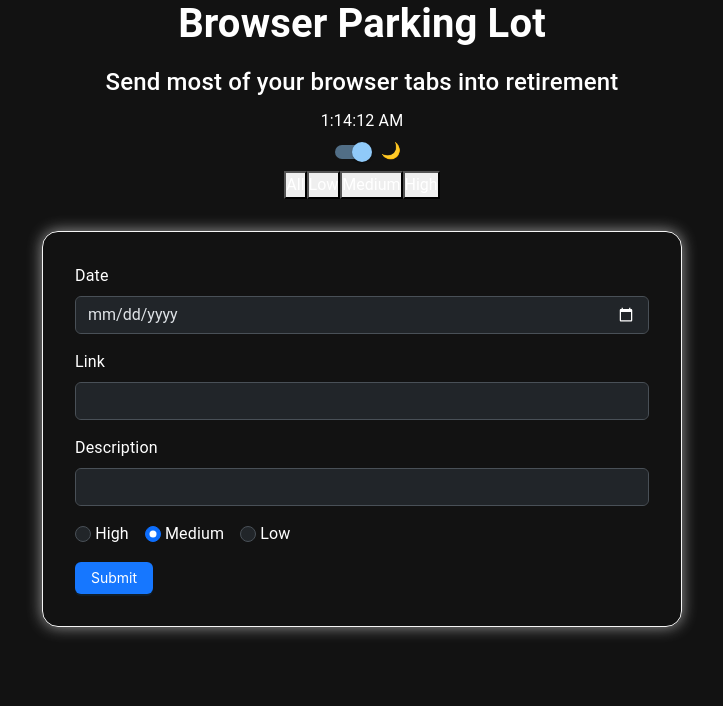
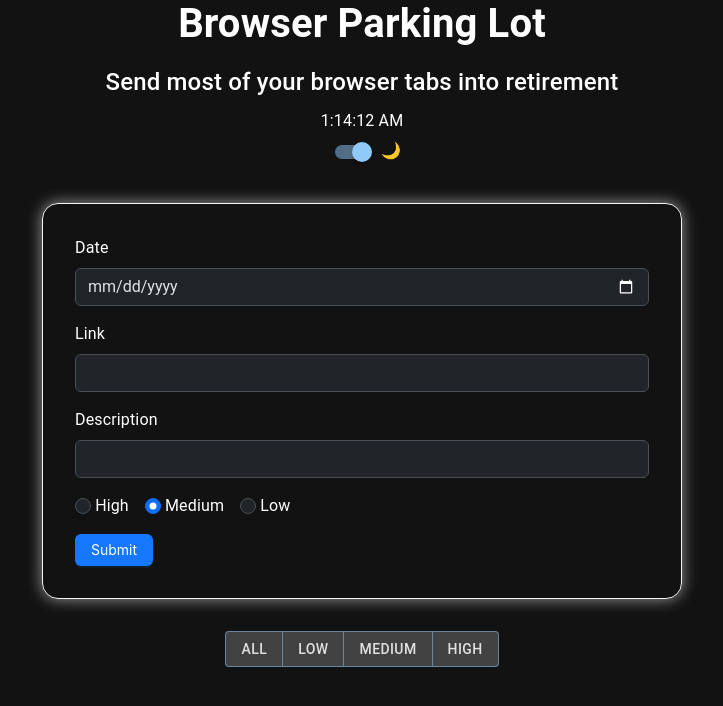
Before and after one commit to jonathanPhan17/bookmark-browser-link, a React (Create React App) app: page / in a window 1280 px wide. Shown: the top 706 px of the page, without its empty margins (278-1001 px from the left). Built offline with nearby package versions, Linux system fonts and the light colour scheme.

Commit message:
added styles to filter component

```diff
--- a/package.json
+++ b/package.json
@@ -6,7 +6,8 @@
   "dependencies": {
     "@emotion/react": "^11.11.4",
     "@emotion/styled": "^11.11.5",
-    "@mui/material": "^5.15.20",
+    "@mui/joy": "^5.0.0-beta.36",
+    "@mui/material": "^5.15.21",
     "@testing-library/jest-dom": "^5.17.0",
     "@testing-library/react": "^13.4.0",
     "@testing-library/user-event": "^13.5.0",
--- a/src/App.js
+++ b/src/App.js
@@ -3,22 +3,20 @@ import { nanoid } from 'nanoid';
 
 import './index.css';
 import './App.css';
+import { ThemeProvider, createTheme } from "@mui/material/styles";
+import CssBaseline from "@mui/material/CssBaseline";
+import { Switch } from "@mui/material";
 
 import ParkingLotForm from './Components/ParkingLotForm/ParkingLotForm';
 import ParkingLotList from './Components/ParkingLotList/ParkingLotList';
 import Timer from './Components/Timer/Timer';
-import { ThemeProvider, createTheme } from '@mui/material/styles';
-import CssBaseline from '@mui/material/CssBaseline';
-import { Switch } from '@mui/material';
 import PriorityFilter from './Components/PriorityFilter/PriorityFilter';
-
 
 function App() {
   const [parkingLotItems, setParkingLotItems] = useState(getInitialState());
   const [formTheme, setFormTheme] = useState("dark");
   const [toggleDarkMode, setToggleDarkMode] = useState(true);
   const [filteredParkingLotItems, setFilteredParkingLotItems] = useState([]);
-
 
   const toggleDarkTheme = () => {
     setToggleDarkMode(!toggleDarkMode);
@@ -94,16 +92,15 @@ function App() {
           <Timer />
           <Switch checked={toggleDarkMode} onChange={toggleDarkTheme} />
           <label>{toggleDarkMode ? "🌙" : "🔆"}</label>
-          <PriorityFilter onFilterChange={filterItemsByPriority} />
         </header>
         <main>
           <ParkingLotForm addItem={addItem} theme={formTheme} />
-          {filteredParkingLotItems.length > 0 ? (
-            <ParkingLotList
-              parkingLotItems={filteredParkingLotItems}
-              deleteItem={deleteItem}
-            />
-          ) : null}
+          <PriorityFilter onFilterChange={filterItemsByPriority} />
+          <ParkingLotList
+            parkingLotItems={filteredParkingLotItems}
+            deleteItem={deleteItem}
+            isEmpty={filteredParkingLotItems.length === 0}
+          />
         </main>
       </div>
     </ThemeProvider>
--- a/src/Components/ParkingLotList/ParkingLotList.jsx
+++ b/src/Components/ParkingLotList/ParkingLotList.jsx
@@ -4,10 +4,14 @@ import ParkingLotItem from './ParkingLotItem';
 
 import './ParkingLot.css';
 
-export default function ParkingLotList( {parkingLotItems, deleteItem }) {
+export default function ParkingLotList( {parkingLotItems, deleteItem, isEmpty }) {
 
   const ParkingLotItemJsx = parkingLotItems.map(item =>
      <ParkingLotItem key={item.id} {...item} deleteItem={deleteItem}/>)
+
+  if (isEmpty) {
+    return null;
+  }
 
   return (
     <section className='parking-lot-list-container'>
--- /dev/null
+++ b/src/Components/PriorityFilter/PriorityFilter.css
@@ -0,0 +1,3 @@
+.filter-btn-container {
+  margin-bottom: 20px;
+}
--- a/src/Components/PriorityFilter/PriorityFilter.jsx
+++ b/src/Components/PriorityFilter/PriorityFilter.jsx
@@ -1,12 +1,40 @@
 import React from 'react';
+import { useTheme } from "@mui/material/styles";
+import './PriorityFilter.css';
+import { ButtonGroup, Button } from '@mui/material';
+
 
 export default function PriorityFilter({ onFilterChange }) {
+
+  const theme = useTheme();
+
+   const buttonStyle = {
+     backgroundColor:
+       theme.palette.mode === "dark"
+         ? theme.palette.grey[800]
+         : theme.palette.grey[300],
+     color:
+       theme.palette.mode === "dark"
+         ? theme.palette.grey[300]
+         : theme.palette.grey[800],
+   };
+
   return (
-    <div>
-      <button onClick={() => onFilterChange("All")}>All</button>
-      <button onClick={() => onFilterChange("Low")}>Low</button>
-      <button onClick={() => onFilterChange("Medium")}>Medium</button>
-      <button onClick={() => onFilterChange("High")}>High</button>
-    </div>
+    <>
+      <ButtonGroup className="filter-btn-container" >
+        <Button style={buttonStyle} onClick={() => onFilterChange("All")}>
+          All
+        </Button>
+        <Button style={buttonStyle} onClick={() => onFilterChange("Low")}>
+          Low
+        </Button>
+        <Button style={buttonStyle} onClick={() => onFilterChange("Medium")}>
+          Medium
+        </Button>
+        <Button style={buttonStyle} onClick={() => onFilterChange("High")}>
+          High
+        </Button>
+      </ButtonGroup>
+    </>
   );
 }
```
Also changed, not shown: 1 other file (tests, documents, lock files or other folders).
